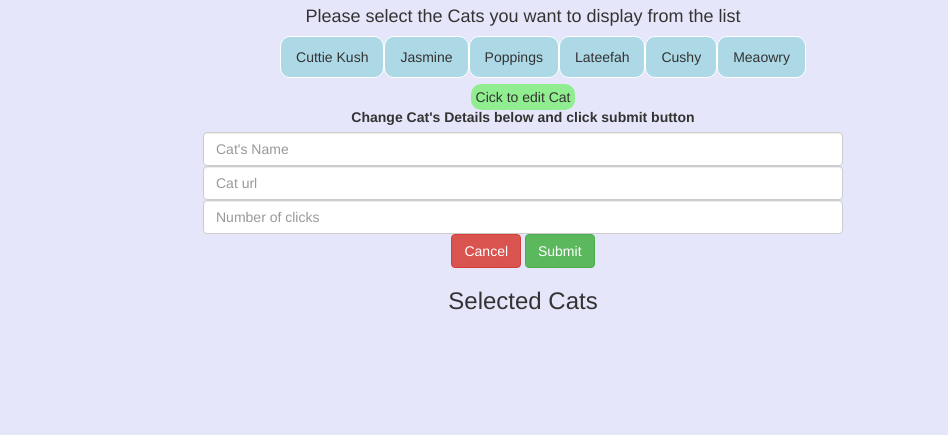
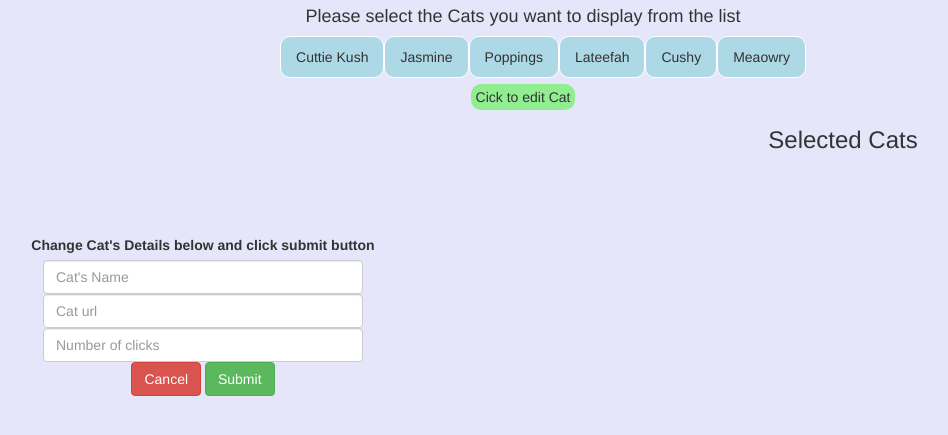
Before and after one commit to abbeyseto/Card-Clicker-Pro, a plain HTML site: page index.html in a window 1280 px wide. Both pictures are taken after a click on the element "Cick to edit Cat". Shown: the part 63-498 px from the top of the page, without its empty margins (117-1065 px from the left). Drawn offline with nearby package versions, Linux system fonts and the light colour scheme.

Commit message:
UPDATE: Additional styling added, * Animation added and page aligned for single viewing

```diff
--- a/css/index.css
+++ b/css/index.css
@@ -71,6 +71,18 @@ color:mediumslateblue;
     background-color: green;
 }
 
+.main{
+    display: flex;
+    justify-content: center;
+}
+.form-group{
+    margin-top: 10%;
+    width: 50%;
+}
+
+.form-group1{
+    width: 50%;
+}
 .open {
   -webkit-animation-name: open;
   animation-name: open;
--- a/index.html
+++ b/index.html
@@ -18,6 +18,7 @@
         <h4>Please select the Cats you want to display from the list</h4>
     </div>
     <text class="admin">Cick to edit Cat</text>
+    <section class="main">
     <div class="form-group">
         <label for="">Change Cat's Details below and click submit button</label>
         <input type="text" name="" id="catName" class="form-control" placeholder="Cat's Name" value="" aria-describedby="helpId">
@@ -26,10 +27,11 @@
         <button name="Cancel" id="" class="btn btn-danger" href="#" role="button">Cancel</button>
         <button name="Submit" id="" class="btn btn-success" href="#" role="button" >Submit</button>
     </div>
-    <div>
+    <div class="form-group1">
         <h3 class="subheading">Selected Cats</h3>
         <div id="display"></div>
     </div>
+    </section>
     <!-- Optional JavaScript -->
     <!-- jQuery first, then Popper.js, then Bootstrap JS -->
     <script src="https://code.jquery.com/jquery-3.3.1.slim.min.js" integrity="sha384-q8i/X+965DzO0rT7abK41JStQIAqVgRVzpbzo5smXKp4YfRvH+8abtTE1Pi6jizo"
```
